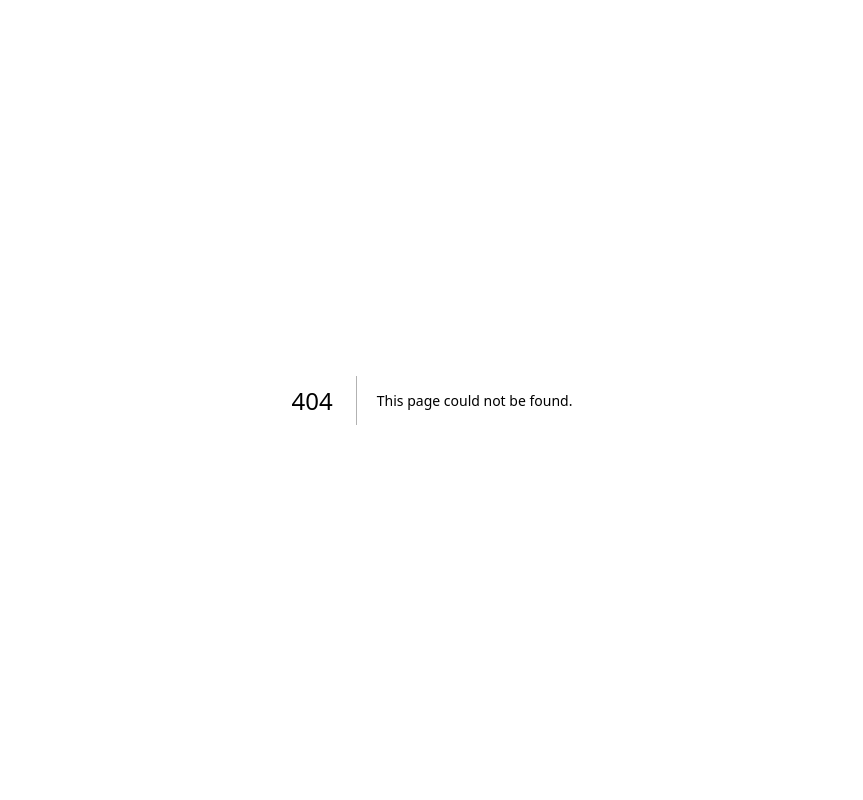
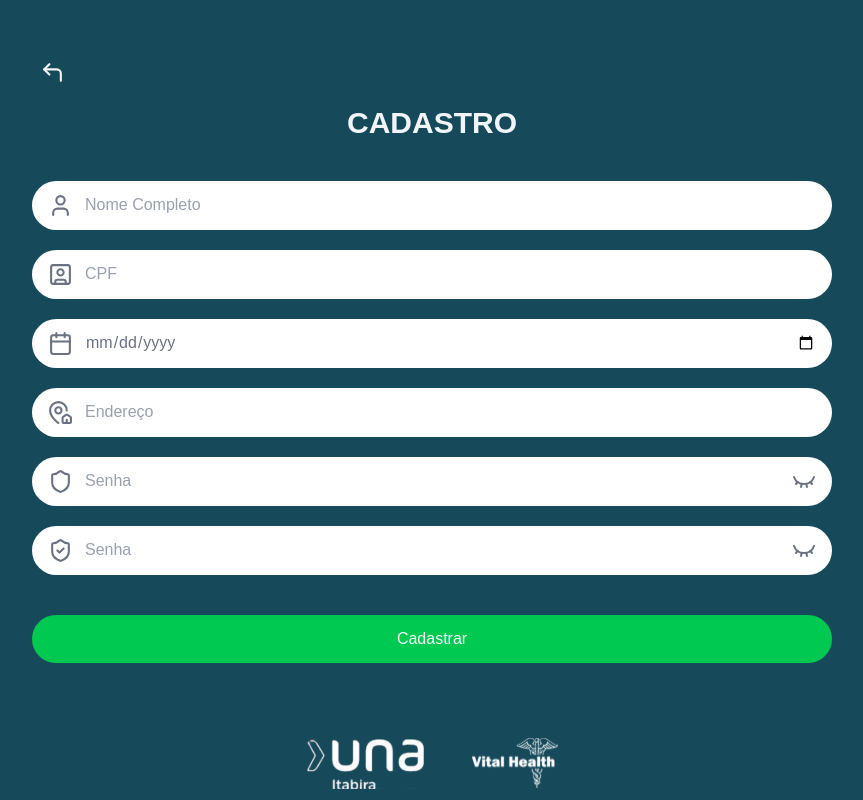
Before and after one commit to ArthurViniciusBA1/vital-health-insights-web-app, a Next.js app: page /cadastro in a window 1280 px wide. Before the commit this address had no page. Shown: the whole page, without its empty margins (208-1071 px from the left). Built offline with nearby package versions, Linux system fonts and the light colour scheme.

Commit message:
feat: initial register page (no validation, only log)

```diff
--- /dev/null
+++ b/src/app/cadastro/form.tsx
@@ -0,0 +1,41 @@
+"use client";
+
+import InputIcon from "@/components/ui/InputIcon";
+import { Calendar, MapPinHouse, Shield, ShieldCheck, User, UserSquare } from "lucide-react";
+
+
+export default function RegistroForm() {
+
+    function handleSubmit(e: React.FormEvent<HTMLFormElement>) {
+        e.preventDefault();
+
+        const formData = new FormData(e.currentTarget);
+        const name = formData.get("name");
+        const cpf = formData.get("cpf");
+        const birthDate = formData.get("birthDate");
+        const address = formData.get("address");
+        const password = formData.get("password");
+        const confirmPassword = formData.get("confirmPassword");
+
+        const data = {name, cpf, birthDate, address, password, confirmPassword};
+
+        console.log(data);
+      }
+
+
+    return (
+        <form className="w-full flex flex-col gap-10" onSubmit={handleSubmit}>
+            <div className="flex flex-col gap-5">
+                <InputIcon placeholder="Nome Completo" iconLeft={<User size={25} />} name="name"/>
+                <InputIcon placeholder="CPF" iconLeft={<UserSquare size={25} />} name="cpf"/>
+                <InputIcon iconLeft={<Calendar size={25} />} type="date"name="birthDate"/>
+                <InputIcon placeholder="Endereço" iconLeft={<MapPinHouse size={25} />} name="address"/>
+                <InputIcon placeholder="Senha" iconLeft={<Shield size={25} />} showToggle={true} name="password"/>
+                <InputIcon placeholder="Senha" iconLeft={<ShieldCheck size={25} />} showToggle={true} name="confirmPassword"/>
+            </div>
+            <button type="submit" className="h-12 bg-green-500 rounded-full flex items-center justify-center gap-2.5">
+                Cadastrar
+            </button>
+        </form>
+    )
+}
--- /dev/null
+++ b/src/app/cadastro/page.tsx
@@ -0,0 +1,21 @@
+import Footer from "@/components/footer";
+import InputIcon from "@/components/ui/InputIcon";
+import { Calendar, CornerUpLeft, MapPinHouse, Shield, ShieldCheck, User, UserSquare } from "lucide-react";
+import Link from "next/link";
+import RegistroForm from "./form";
+
+
+export default function Cadastro() {
+    return (
+        <>
+            <main className="relative h-full w-full flex flex-col items-center justify-center gap-10">
+                <Link href="/">
+                    <CornerUpLeft size={25} className="absolute left-2 top-15"/>
+                </Link>
+                <h1 className="text-3xl font-extrabold uppercase">Cadastro</h1>
+                <RegistroForm />
+            </main>
+            <Footer />
+        </>
+    );
+}
```
